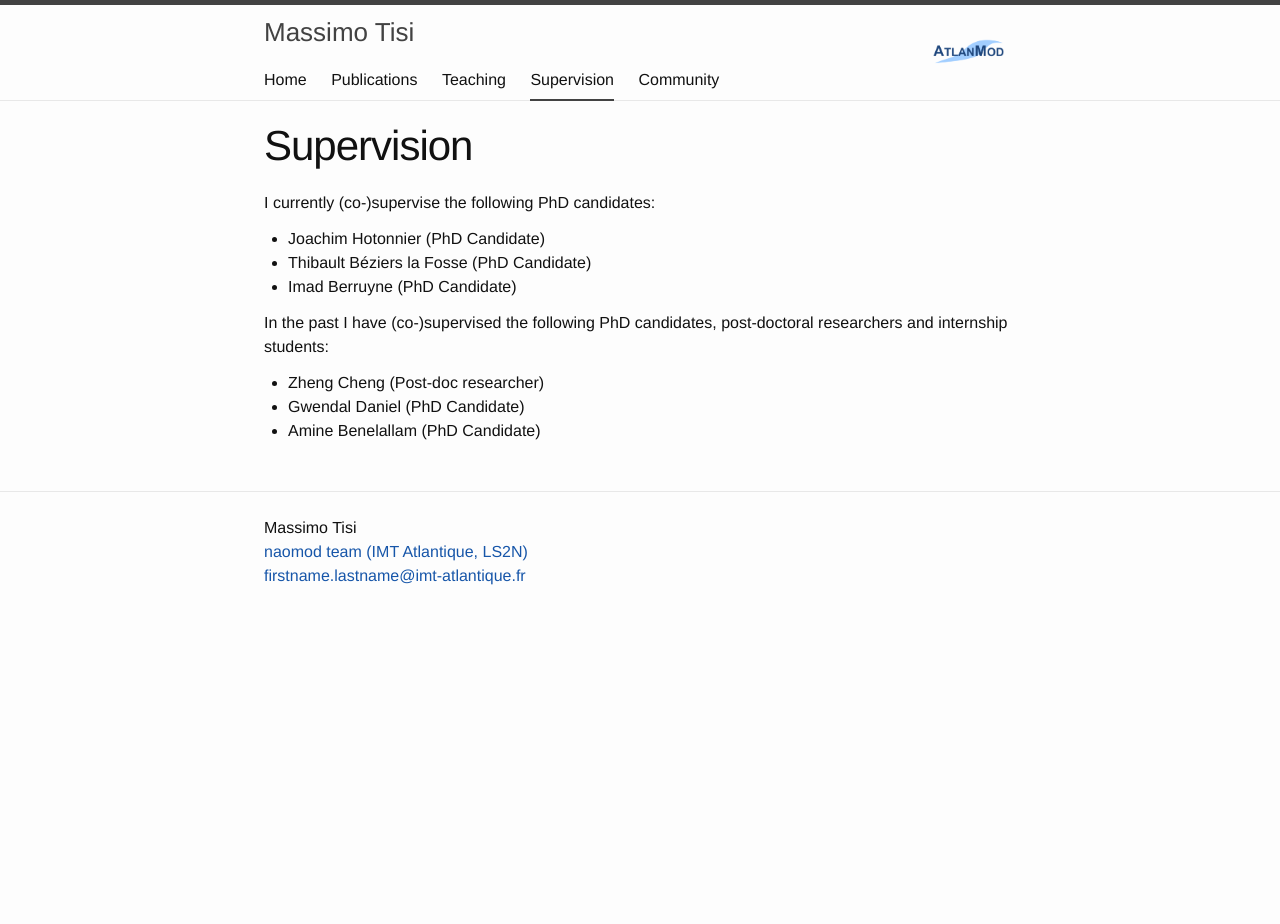
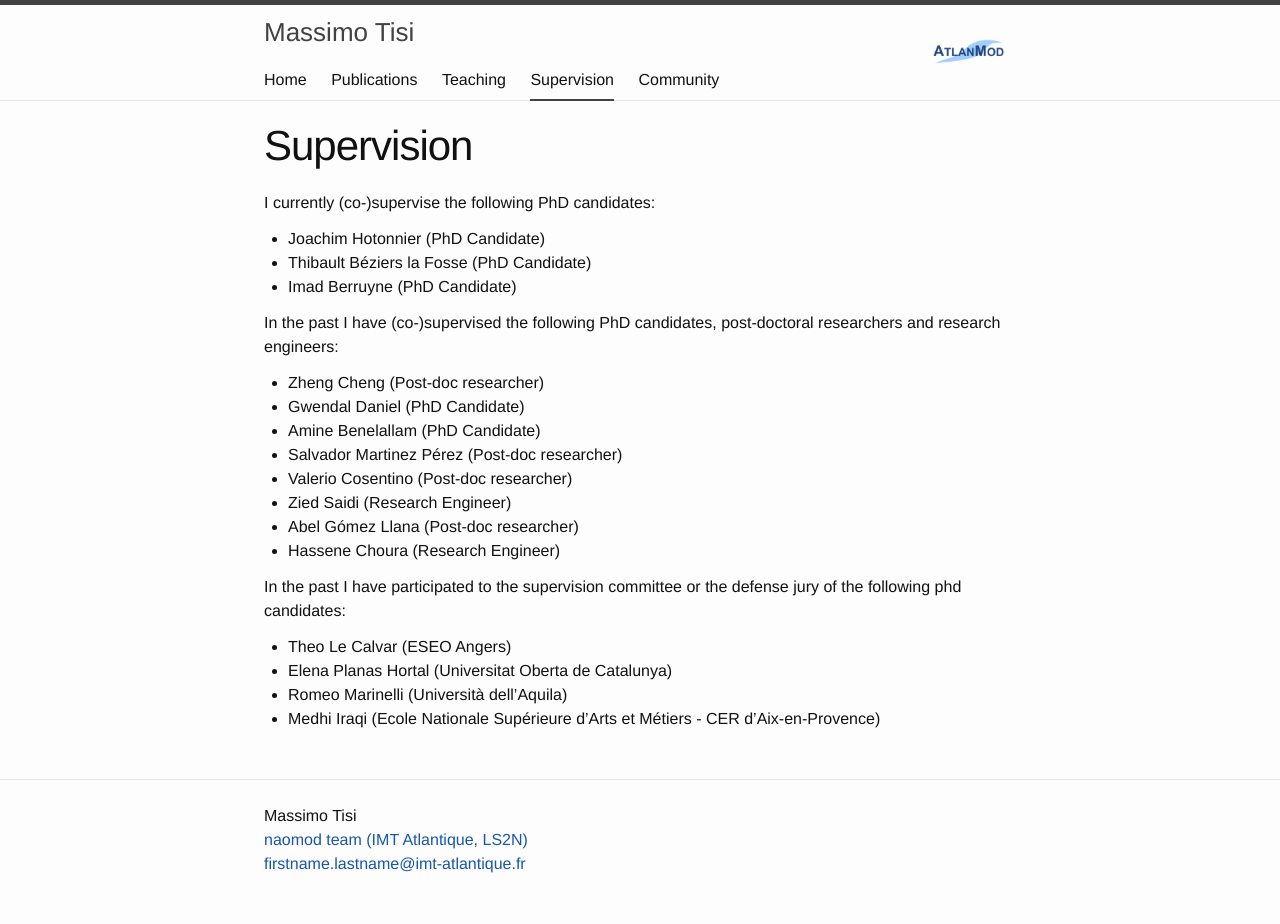
Before and after one commit to massimotisi/massimotisi.github.io, a Jekyll site: the page built from supervision.md, in a window 1280 px wide. Built offline with Jekyll 4.4.1, drawn with Linux system fonts in a browser that asks for light colours; before the commit the page ends 900 px from its top, so only the background shows below that.

Commit message:
more names

```diff
--- a/supervision.md
+++ b/supervision.md
@@ -9,7 +9,19 @@ I currently (co-)supervise the following PhD candidates:
 * Thibault Béziers la Fosse (PhD Candidate)
 * Imad Berruyne (PhD Candidate)
 
-In the past I have (co-)supervised the following PhD candidates, post-doctoral researchers and internship students:
+In the past I have (co-)supervised the following PhD candidates, post-doctoral researchers and research engineers:
 * Zheng Cheng (Post-doc researcher)
 * Gwendal Daniel (PhD Candidate)
 * Amine Benelallam (PhD Candidate)
+* Salvador Martinez Pérez (Post-doc researcher)
+* Valerio Cosentino (Post-doc researcher)
+* Zied Saidi (Research Engineer)
+* Abel Gómez Llana (Post-doc researcher)
+* Hassene Choura (Research Engineer)
+
+In the past I have participated to the supervision committee or the defense jury of the following phd candidates:
+
+* Theo Le Calvar (ESEO Angers)
+* Elena Planas Hortal (Universitat Oberta de Catalunya)
+* Romeo Marinelli (Università dell'Aquila)
+* Medhi Iraqi (Ecole Nationale Supérieure d’Arts et Métiers - CER d'Aix-en-Provence)
```
